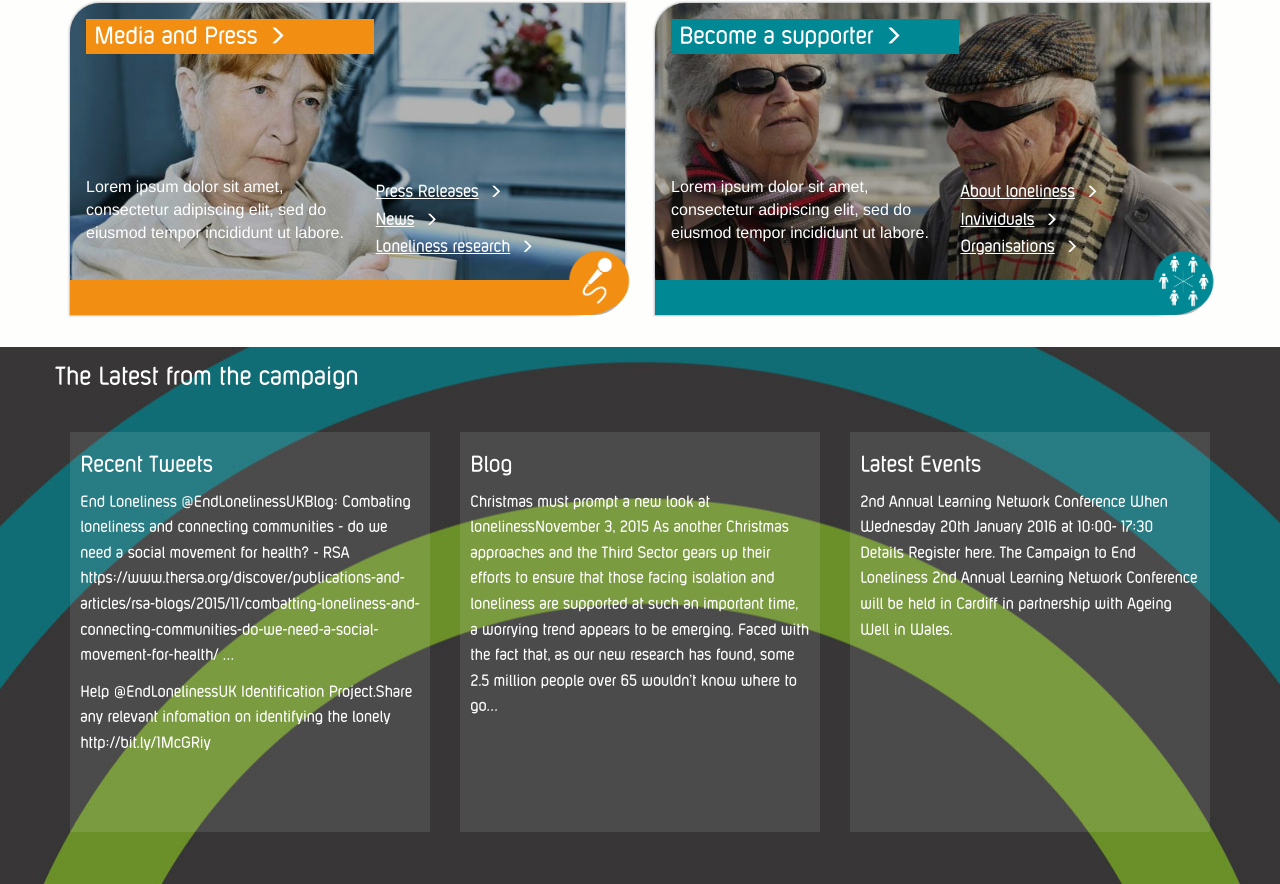
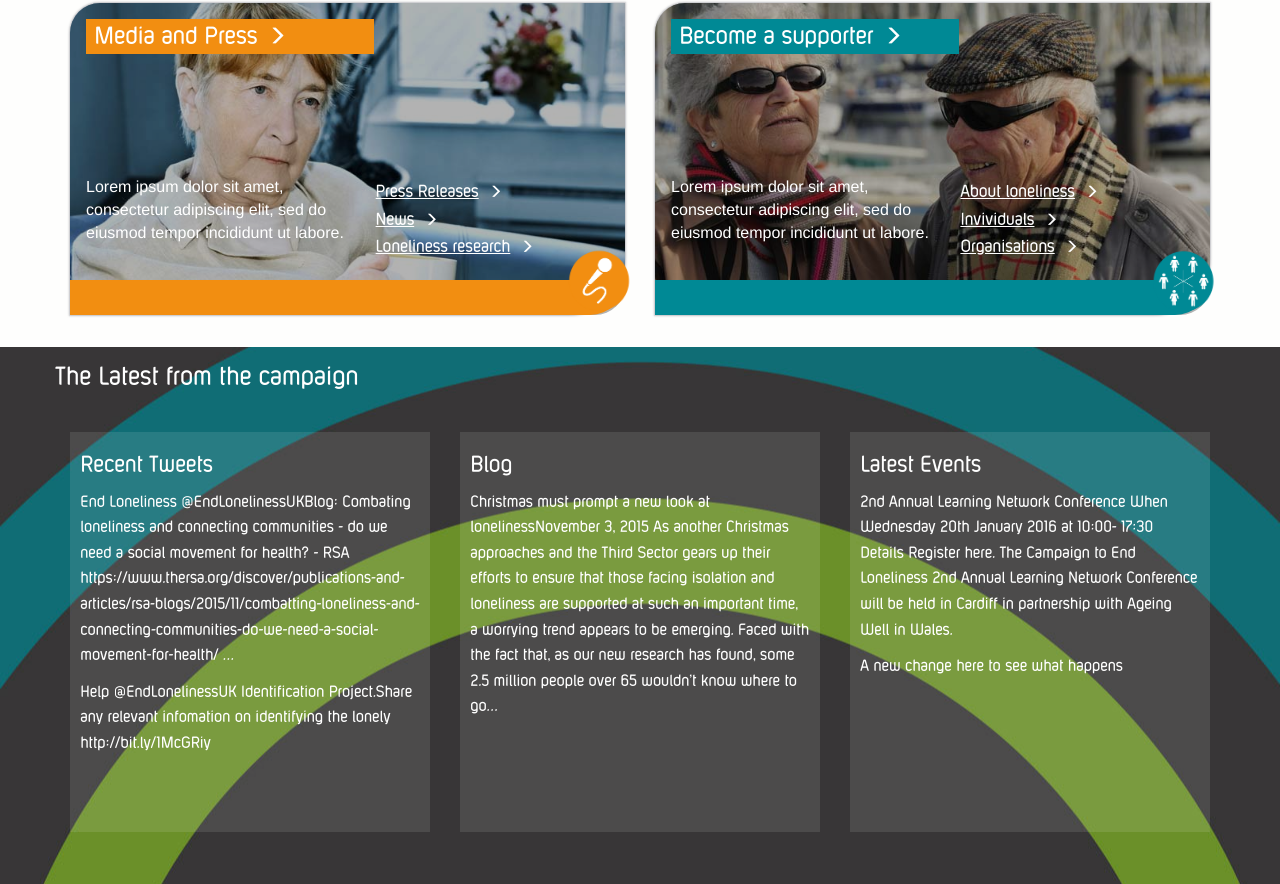
Before and after one commit to jonathanwarde/ctel-html, a plain HTML site: page index.html in a window 1280 px wide. Shown: the part 1396-2280 px from the top of the page. Drawn offline with nearby package versions, Linux system fonts and the light colour scheme.

Commit message:
Make small change to footer of index file

```diff
--- a/index.html
+++ b/index.html
@@ -274,6 +274,7 @@
             <div class="footer-block">
             <h5 style="font-size:1em;">Latest Events</h5>
             <p>2nd Annual Learning Network Conference When Wednesday 20th January 2016 at 10:00- 17:30 Details Register here. The Campaign to End Loneliness 2nd Annual Learning Network Conference will be held in Cardiff in partnership with Ageing Well in Wales.</p>
+            <p>A new change here to see what happens</p>
             </div><!--end footer-block-->
           </li>
         </ul>
```
